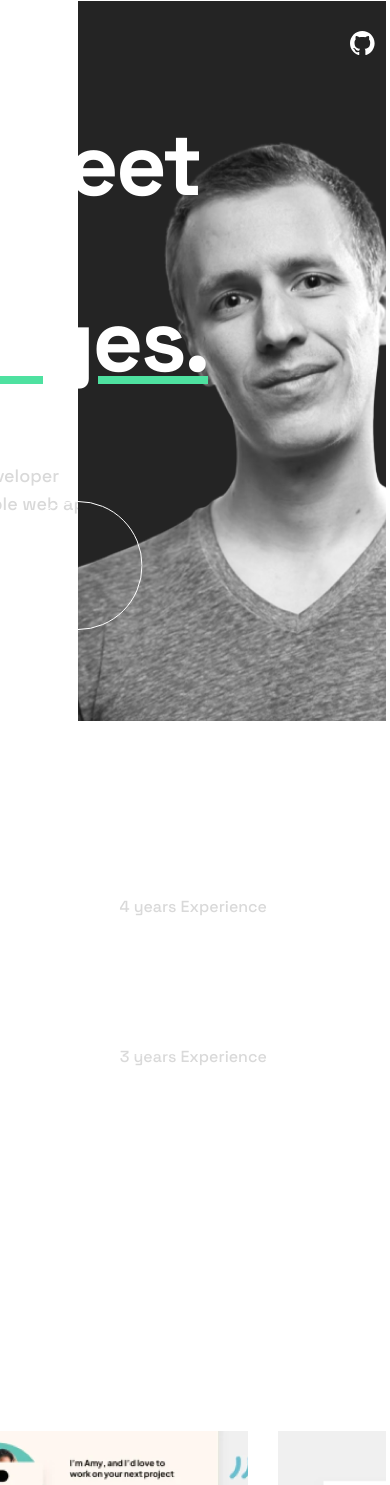
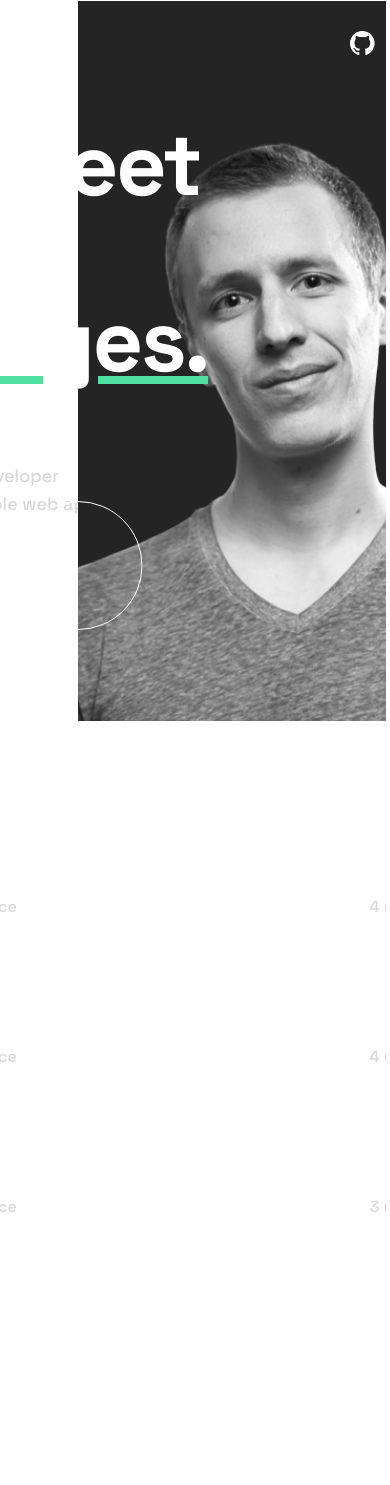
Before and after one commit to thisisofficial/single-page-portafolio, a React (Vite) app in the folder new-design-mf/: page / in a window 390 px wide. Shown: the top 1485 px of the page. Built offline with nearby package versions, Linux system fonts and the light colour scheme.

Commit message:
tablet responsive added

```diff
--- a/new-design-mf/src/sections/skillsSection/skillsSection.css
+++ b/new-design-mf/src/sections/skillsSection/skillsSection.css
@@ -17,3 +17,19 @@
 .skills-extra > img{
     transform: rotate(180deg);
 }
+
+@media (max-width: 800px){
+    .skills-part{
+        grid-template-columns: 1fr 1fr;
+        grid-template-rows: repeat(150px 3);
+    }
+
+    .skills-extra img{
+        width: 200px;
+        object-fit:none;
+        height: 200px;
+        object-position: 100%;
+    }
+
+
+}
```
